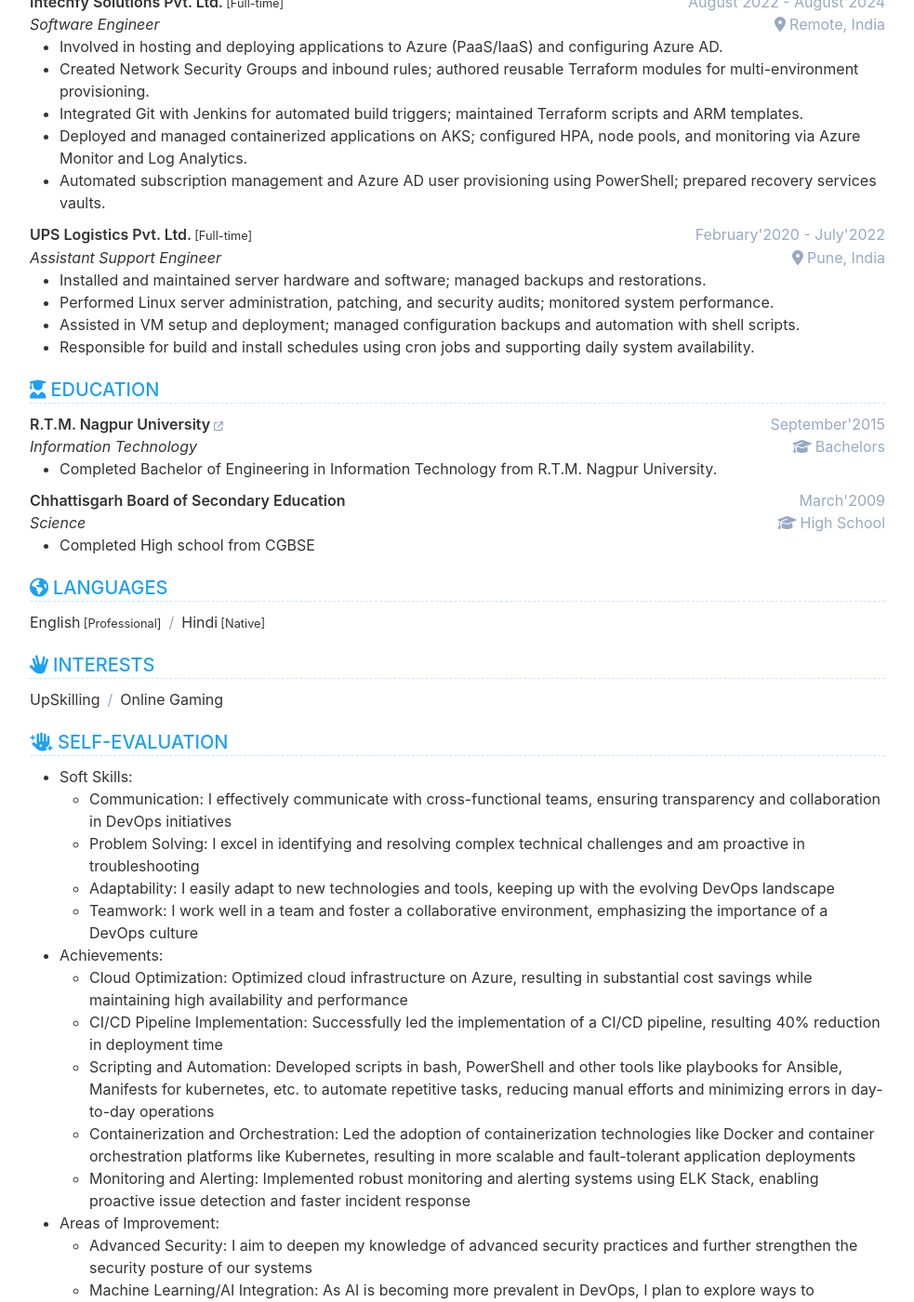
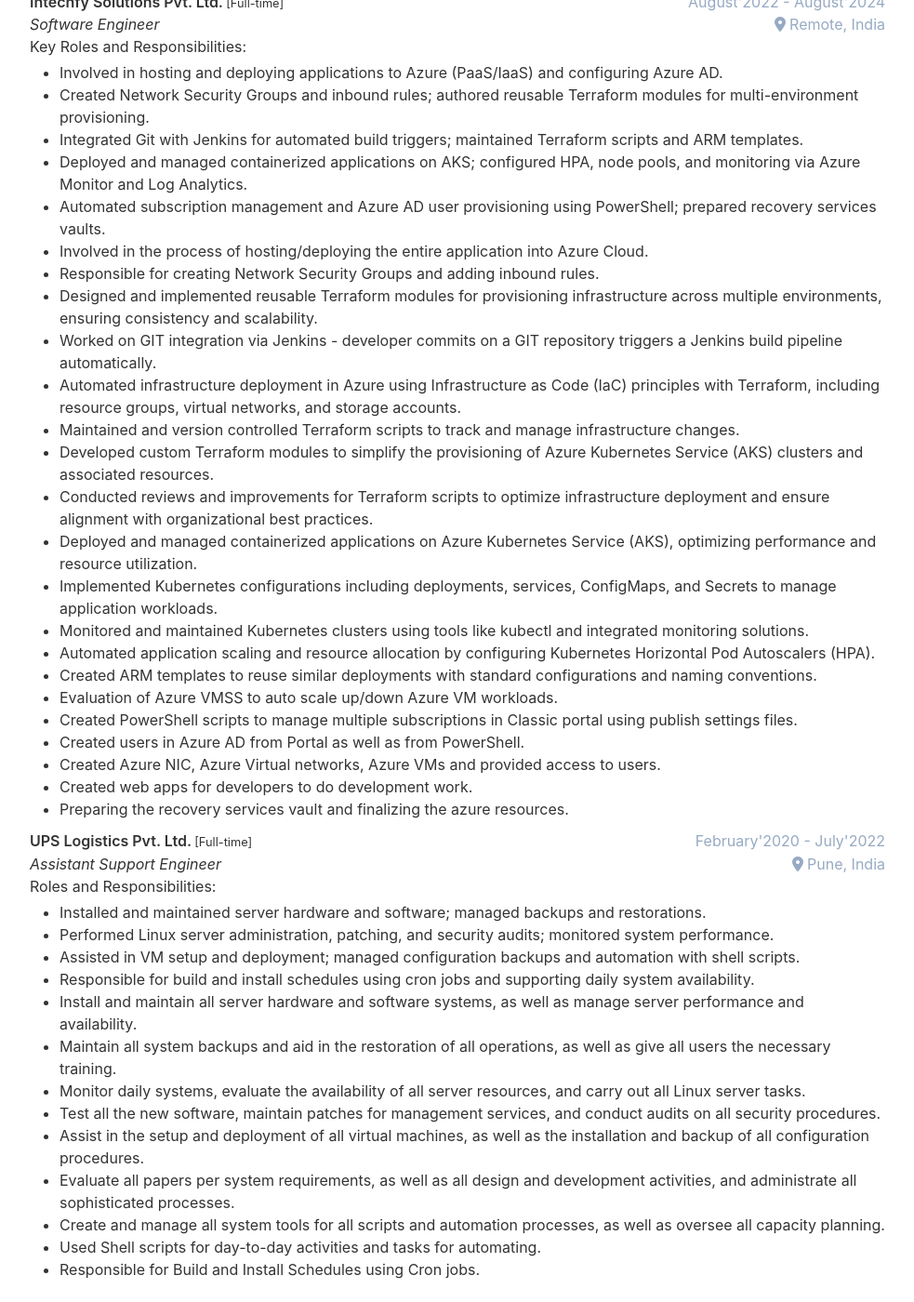
Before and after one commit to Raskinn/Resume, a Jekyll site: the page built from index.html, in a window 1280 px wide and 1400 px high, scrolled down 1252 px. Shown: the whole window at 93% size, without its empty margins (148-1131 px from the left). Built offline with Jekyll 4.4.1, drawn with Linux system fonts in a browser that asks for light colours.

Commit message:
added changes

```diff
--- a/_data/data.yml
+++ b/_data/data.yml
@@ -131,31 +131,6 @@ experience:
         + Working with various cross-functional engineering specialists, project managers and application development teams to define and implement a cloud-based hosting solution
         + Reviewing the technical architecture requirements to assess the DevOps Activities
 
-      project:
-        show: true
-        order: 1
-        title: Project
-        description: |
-        items:
-          - client: Mitra Tech
-            role: Software Engineer
-            environment: Azure IaaS, Azure DevOps, Terraform, Docker, Kubernetes
-            description: |
-              Roles and Responsibilities:
-              + As a DevOps Engineer, my roles & responsibilities revolve around building and deploying Applications.
-              + Worked with Development and Testing Teams to establish a build schedule, execute the builds, and troubleshoot build failures.
-              + Experience in Implementing Continuous Integration pipeline with Azure DevOps.
-              + Experience in working on version control tools like GIT - created branches, tagging, and provided access permissions to developers.
-              + Hands-on experience in building and managing CI/CD pipelines using Azure DevOps, automating deployments with Terraform, YAML, and PowerShell.
-              + Deployed and managed containerized applications using Azure Kubernetes Service (AKS) for scalable and resilient microservices architecture.
-              + Implemented CI/CD pipelines to automate AKS deployments using Azure DevOps and GitHub Actions.
-              + Configured node pools, autoscaling, and resource limits in AKS to optimize performance and cost.
-              + Integrated AKS with Azure Monitor and Log Analytics for real-time observability and diagnostics.
-              + Managed AKS networking with Azure CNI, Ingress controllers, and private cluster configurations for secure access.
-              + Automated multi-subscription management in Azure using PowerShell scripts and publish settings files.
-              + Created and managed Azure Active Directory (Azure AD) users via Azure Portal and PowerShell for seamless identity and access management.
-              + Monitoring and system tuning, Patch installation and management, Performance monitoring of Virtual memory, Disk & CPU utilization.
-
     - company: Intechfy Solutions Pvt. Ltd.
       link:
       tags: Full-time
@@ -163,42 +138,31 @@ experience:
       role: Software Engineer
       location: Remote, India
       description: |
+        Key Roles and Responsibilities:
         + Involved in hosting and deploying applications to Azure (PaaS/IaaS) and configuring Azure AD.
         + Created Network Security Groups and inbound rules; authored reusable Terraform modules for multi-environment provisioning.
         + Integrated Git with Jenkins for automated build triggers; maintained Terraform scripts and ARM templates.
         + Deployed and managed containerized applications on AKS; configured HPA, node pools, and monitoring via Azure Monitor and Log Analytics.
         + Automated subscription management and Azure AD user provisioning using PowerShell; prepared recovery services vaults.
-
-      project:
-        show: true
-        order: 1
-        title: Project
-        description: |
-        items:
-          - client: Convergys
-            role: Software Engineer
-            environment: Azure PaaS, Jenkins, Azure AD, GitHub, Terraform, Docker, Kubernetes
-            description: |
-              Roles and Responsibilities:
-              + Involved in the process of hosting/deploying the entire application into Azure Cloud.
-              + Responsible for creating Network Security Groups and adding inbound rules.
-              + Designed and implemented reusable Terraform modules for provisioning infrastructure across multiple environments, ensuring consistency and scalability.
-              + Worked on GIT integration via Jenkins - developer commits on a GIT repository triggers a Jenkins build pipeline automatically.
-              + Automated infrastructure deployment in Azure using Infrastructure as Code (IaC) principles with Terraform, including resource groups, virtual networks, and storage accounts.
-              + Maintained and version controlled Terraform scripts to track and manage infrastructure changes.
-              + Developed custom Terraform modules to simplify the provisioning of Azure Kubernetes Service (AKS) clusters and associated resources.
-              + Conducted reviews and improvements for Terraform scripts to optimize infrastructure deployment and ensure alignment with organizational best practices.
-              + Deployed and managed containerized applications on Azure Kubernetes Service (AKS), optimizing performance and resource utilization.
-              + Implemented Kubernetes configurations including deployments, services, ConfigMaps, and Secrets to manage application workloads.
-              + Monitored and maintained Kubernetes clusters using tools like kubectl and integrated monitoring solutions.
-              + Automated application scaling and resource allocation by configuring Kubernetes Horizontal Pod Autoscalers (HPA).
-              + Created ARM templates to reuse similar deployments with standard configurations and naming conventions.
-              + Evaluation of Azure VMSS to auto scale up/down Azure VM workloads.
-              + Created PowerShell scripts to manage multiple subscriptions in Classic portal using publish settings files.
-              + Created users in Azure AD from Portal as well as from PowerShell.
-              + Created Azure NIC, Azure Virtual networks, Azure VMs and provided access to users.
-              + Created web apps for developers to do development work.
-              + Preparing the recovery services vault and finalizing the azure resources.
+        + Involved in the process of hosting/deploying the entire application into Azure Cloud.
+        + Responsible for creating Network Security Groups and adding inbound rules.
+        + Designed and implemented reusable Terraform modules for provisioning infrastructure across multiple environments, ensuring consistency and scalability.
+        + Worked on GIT integration via Jenkins - developer commits on a GIT repository triggers a Jenkins build pipeline automatically.
+        + Automated infrastructure deployment in Azure using Infrastructure as Code (IaC) principles with Terraform, including resource groups, virtual networks, and storage accounts.
+        + Maintained and version controlled Terraform scripts to track and manage infrastructure changes.
+        + Developed custom Terraform modules to simplify the provisioning of Azure Kubernetes Service (AKS) clusters and associated resources.
+        + Conducted reviews and improvements for Terraform scripts to optimize infrastructure deployment and ensure alignment with organizational best practices.
+        + Deployed and managed containerized applications on Azure Kubernetes Service (AKS), optimizing performance and resource utilization.
+        + Implemented Kubernetes configurations including deployments, services, ConfigMaps, and Secrets to manage application workloads.
+        + Monitored and maintained Kubernetes clusters using tools like kubectl and integrated monitoring solutions.
+        + Automated application scaling and resource allocation by configuring Kubernetes Horizontal Pod Autoscalers (HPA).
+        + Created ARM templates to reuse similar deployments with standard configurations and naming conventions.
+        + Evaluation of Azure VMSS to auto scale up/down Azure VM workloads.
+        + Created PowerShell scripts to manage multiple subscriptions in Classic portal using publish settings files.
+        + Created users in Azure AD from Portal as well as from PowerShell.
+        + Created Azure NIC, Azure Virtual networks, Azure VMs and provided access to users.
+        + Created web apps for developers to do development work.
+        + Preparing the recovery services vault and finalizing the azure resources.
 
     - company: UPS Logistics Pvt. Ltd.
       link:
@@ -207,10 +171,20 @@ experience:
       role: Assistant Support Engineer
       location: Pune, India
       description: |
+        Roles and Responsibilities:
         + Installed and maintained server hardware and software; managed backups and restorations.
         + Performed Linux server administration, patching, and security audits; monitored system performance.
         + Assisted in VM setup and deployment; managed configuration backups and automation with shell scripts.
         + Responsible for build and install schedules using cron jobs and supporting daily system availability.
+        + Install and maintain all server hardware and software systems, as well as manage server performance and availability.
+        + Maintain all system backups and aid in the restoration of all operations, as well as give all users the necessary training.
+        + Monitor daily systems, evaluate the availability of all server resources, and carry out all Linux server tasks.
+        + Test all the new software, maintain patches for management services, and conduct audits on all security procedures.
+        + Assist in the setup and deployment of all virtual machines, as well as the installation and backup of all configuration procedures.
+        + Evaluate all papers per system requirements, as well as all design and development activities, and administrate all sophisticated processes.
+        + Create and manage all system tools for all scripts and automation processes, as well as oversee all capacity planning.
+        + Used Shell scripts for day-to-day activities and tasks for automating.
+        + Responsible for Build and Install Schedules using Cron jobs.
 
       project:
         show: true
@@ -223,7 +197,10 @@ experience:
             environment: Linux Administration, Shell Scripting, Azure Cloud Services, CI/CD Pipelines
             description: |
               Roles and Responsibilities:
-              + Install and maintain all server hardware and software systems, as well as manage server performance and availability.
+              + Installed and maintained server hardware and software; managed backups and restorations.
+              + Performed Linux server administration, patching, and security audits; monitored system performance.
+              + Assisted in VM setup and deployment; managed configuration backups and automation with shell scripts.
+              + Responsible for build and install schedules using cron jobs and supporting daily system availability.
               + Maintain all system backups and aid in the restoration of all operations, as well as give all users the necessary training.
               + Monitor daily systems, evaluate the availability of all server resources, and carry out all Linux server tasks.
               + Test all the new software, maintain patches for management services, and conduct audits on all security procedures.
@@ -232,6 +209,71 @@ experience:
               + Create and manage all system tools for all scripts and automation processes, as well as oversee all capacity planning.
               + Used Shell scripts for day-to-day activities and tasks for automating.
               + Responsible for Build and Install Schedules using Cron jobs.
+
+  project:
+    show: true
+    order: 4
+    title: Projects
+    description: |
+    items:
+      - name: Mitra Tech
+        client: Mitra Tech
+        role: Software Engineer
+        environment: Azure IaaS, Azure DevOps, Terraform, Docker, Kubernetes
+        description: |
+          + As a DevOps Engineer, responsibilities revolve around building and deploying Applications.
+          + Worked with Development and Testing Teams to establish a build schedule, execute the builds, and troubleshoot build failures.
+          + Experience in Implementing Continuous Integration pipeline with Azure DevOps.
+          + Experience in working on version control tools like GIT - created branches, tagging, and provided access permissions to developers.
+          + Hands-on experience in building and managing CI/CD pipelines using Azure DevOps, automating deployments with Terraform, YAML, and PowerShell.
+          + Deployed and managed containerized applications using Azure Kubernetes Service (AKS) for scalable and resilient microservices architecture.
+          + Implemented CI/CD pipelines to automate AKS deployments using Azure DevOps and GitHub Actions.
+          + Configured node pools, autoscaling, and resource limits in AKS to optimize performance and cost.
+          + Integrated AKS with Azure Monitor and Log Analytics for real-time observability and diagnostics.
+          + Managed AKS networking with Azure CNI, Ingress controllers, and private cluster configurations for secure access.
+          + Automated multi-subscription management in Azure using PowerShell scripts and publish settings files.
+          + Created and managed Azure Active Directory (Azure AD) users via Azure Portal and PowerShell for seamless identity and access management.
+          + Monitoring and system tuning, Patch installation and management, Performance monitoring of Virtual memory, Disk & CPU utilization.
+
+      - name: Convergys
+        client: Convergys
+        role: Software Engineer
+        environment: Azure PaaS, Jenkins, Azure AD, GitHub, Terraform, Docker, Kubernetes
+        description: |
+          + Involved in the process of hosting/deploying the entire application into Azure Cloud.
+          + Responsible for creating Network Security Groups and adding inbound rules.
+          + Designed and implemented reusable Terraform modules for provisioning infrastructure across multiple environments, ensuring consistency and scalability.
+          + Worked on GIT integration via Jenkins - developer commits on a GIT repository triggers a Jenkins build pipeline automatically.
+          + Automated infrastructure deployment in Azure using Infrastructure as Code (IaC) principles with Terraform, including resource groups, virtual networks, and storage accounts.
+          + Maintained and version controlled Terraform scripts to track and manage infrastructure changes.
+          + Developed custom Terraform modules to simplify the provisioning of Azure Kubernetes Service (AKS) clusters and associated resources.
+          + Conducted reviews and improvements for Terraform scripts to optimize infrastructure deployment and ensure alignment with organizational best practices.
+          + Deployed and managed containerized applications on Azure Kubernetes Service (AKS), optimizing performance and resource utilization.
+          + Implemented Kubernetes configurations including deployments, services, ConfigMaps, and Secrets to manage application workloads.
+          + Monitored and maintained Kubernetes clusters using tools like kubectl and integrated monitoring solutions.
+          + Automated application scaling and resource allocation by configuring Kubernetes Horizontal Pod Autoscalers (HPA).
+          + Created ARM templates to reuse similar deployments with standard configurations and naming conventions.
+          + Evaluation of Azure VMSS to auto scale up/down Azure VM workloads.
+          + Created PowerShell scripts to manage multiple subscriptions in Classic portal using publish settings files.
+          + Created users in Azure AD from Portal as well as from PowerShell.
+          + Created Azure NIC, Azure Virtual networks, Azure VMs and provided access to users.
+          + Created web apps for developers to do development work.
+          + Preparing the recovery services vault and finalizing the azure resources.
+
+      - name: Xebia
+        client: Xebia
+        role: Assistant Support Engineer
+        environment: Linux Administration, Shell Scripting, Azure Cloud Services, CI/CD Pipelines
+        description: |
+          + Install and maintain all server hardware and software systems, as well as manage server performance and availability.
+          + Maintain all system backups and aid in the restoration of all operations, as well as give all users the necessary training.
+          + Monitor daily systems, evaluate the availability of all server resources, and carry out all Linux server tasks.
+          + Test all the new software, maintain patches for management services, and conduct audits on all security procedures.
+          + Assist in the setup and deployment of all virtual machines, as well as the installation and backup of all configuration procedures.
+          + Evaluate all papers per system requirements, as well as all design and development activities, and administrate all sophisticated processes.
+          + Create and manage all system tools for all scripts and automation processes, as well as oversee all capacity planning.
+          + Used Shell scripts for day-to-day activities and tasks for automating.
+          + Responsible for Build and Install Schedules using Cron jobs.
 
 skills:
   show: false
```
